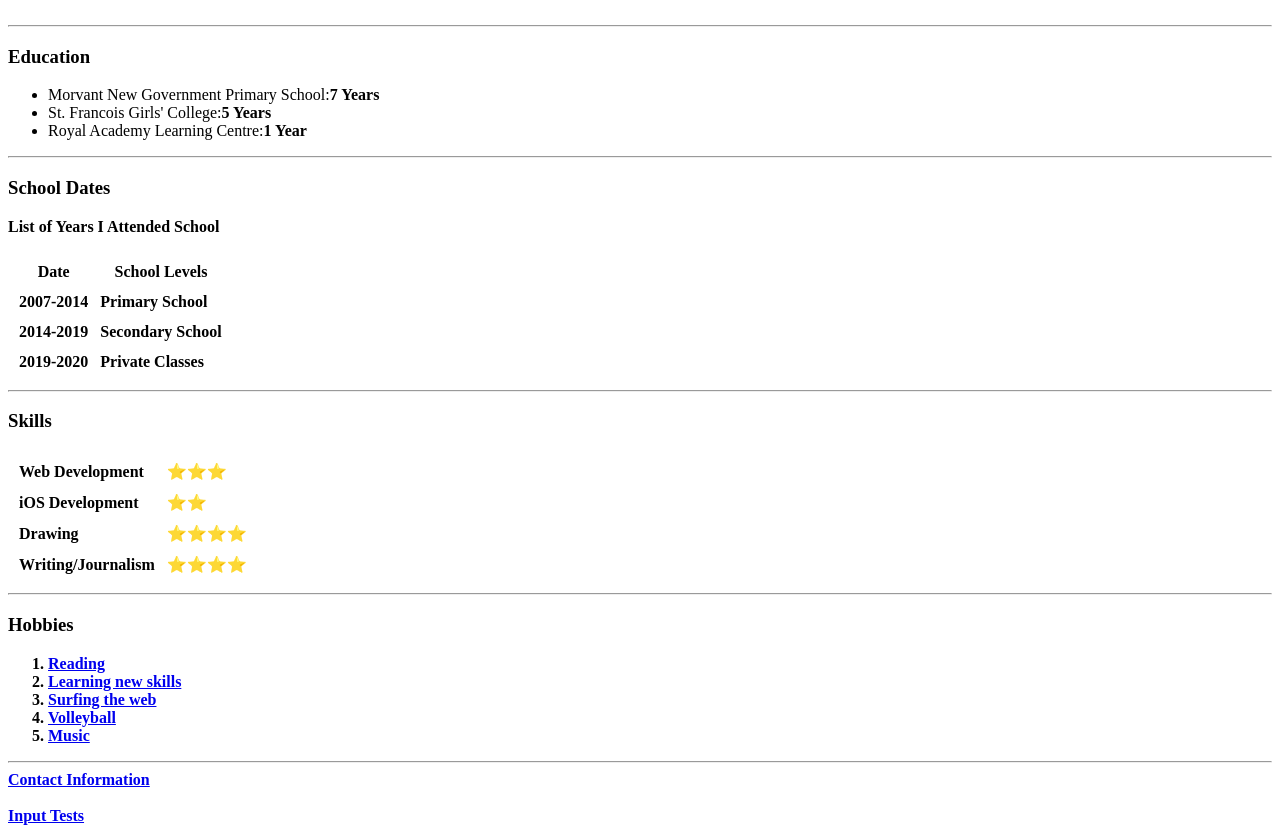
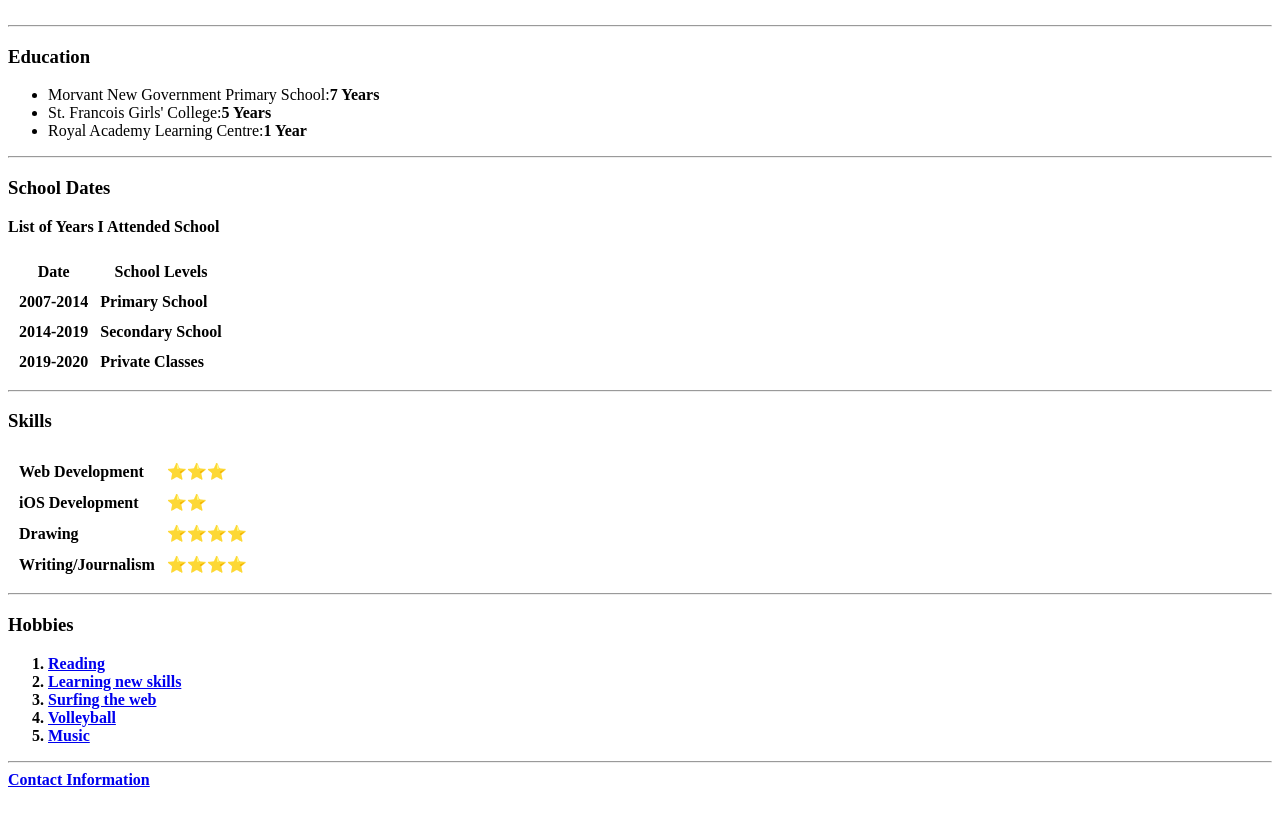
Before and after one commit to JustAbbi/About-Me, a plain HTML site: page index.html in a window 1280 px wide. Shown: the part 181-1014 px from the top of the page. Drawn offline with Linux system fonts and the light colour scheme.

Commit message:
Removed the Input-Tests.html Flie

```diff
--- a/index.html
+++ b/index.html
@@ -86,7 +86,6 @@
   <a href="contact-info.html">Contact Information</a>
   <br>
   <br>
-  <a href="Input-Tests.html">Input Tests</a>
 </body>
 
 </html>
```
